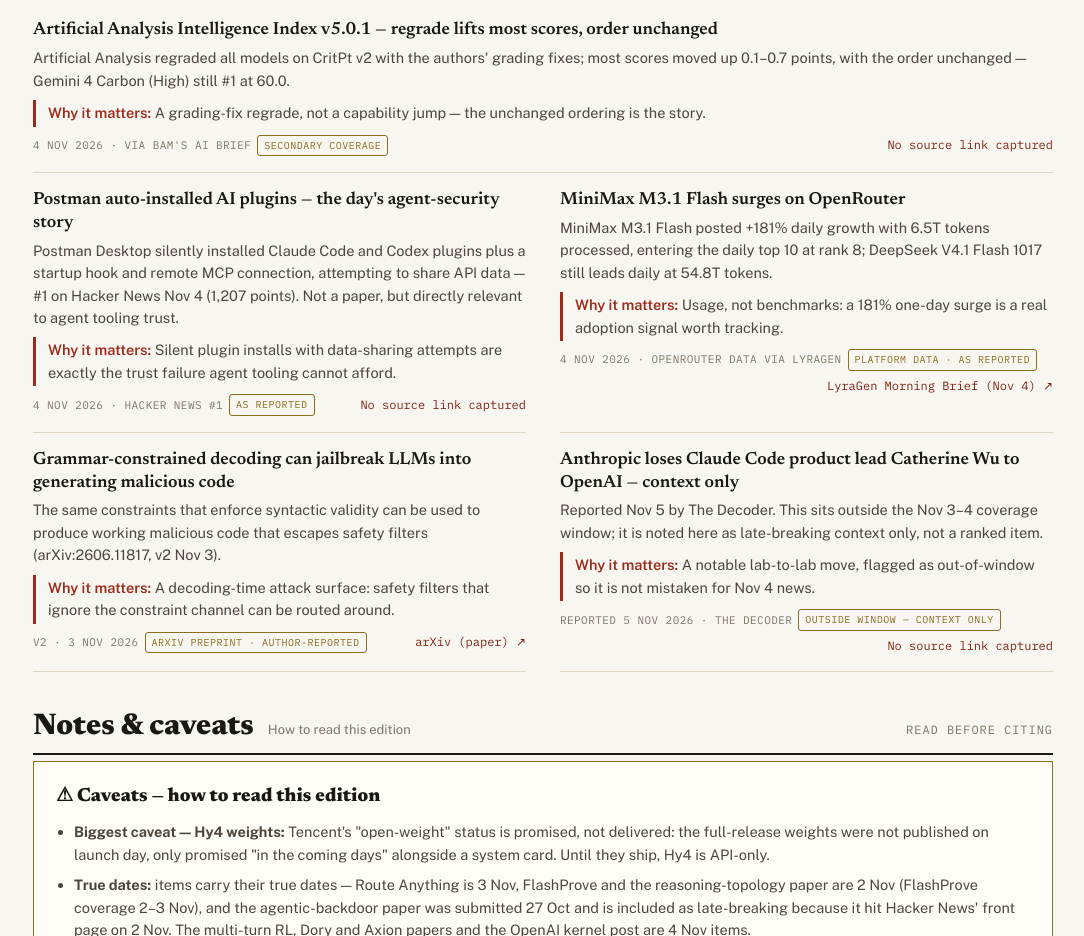
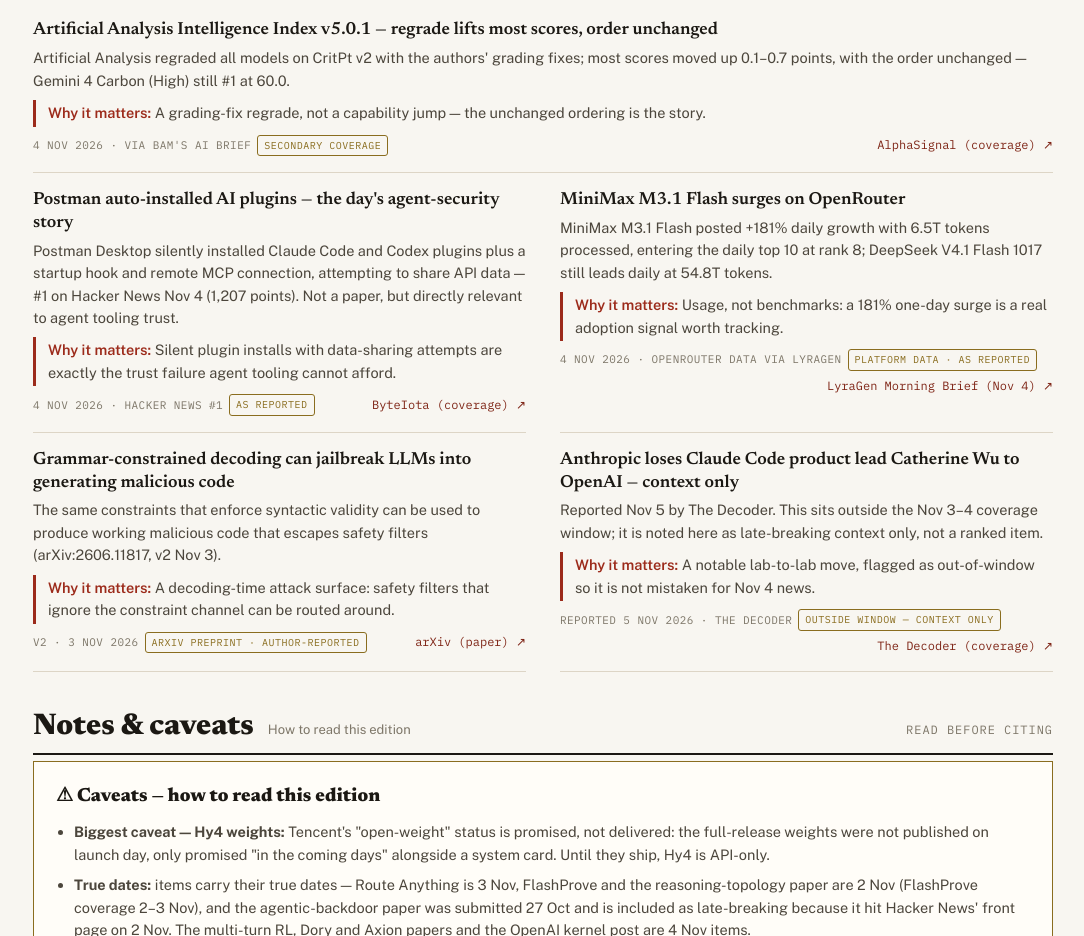
Before and after one commit to zanyaziz/llm-research-daily, a plain HTML site: page editions/2026-11-05.html in a window 1280 px wide. Shown: the part 6891-7827 px from the top of the page, without its empty margins (97-1181 px from the left). Drawn offline with nearby package versions, Linux system fonts and the light colour scheme.

Commit message:
LLM Research Daily: edition 2026-11-05 — add source links to all briefs

```diff
--- a/editions/2026-11-05.html
+++ b/editions/2026-11-05.html
@@ -157,11 +157,11 @@
         {"date":"4 Nov 2026 · OpenAI","name":"Images 2.6 — GIFs, SVG export, and two new image models","desc":"OpenAI released Images 2.6 in ChatGPT, Codex and the API, with two API models: GPT-Image-2.6 Flare (fast; as little as ~6 seconds at low quality) and GPT-Image-2.6 Sunburst (detail/consistency). New capabilities include animated GIF output, SVG export, markup-guided edits, a 'complexity' parameter, and reusable reference images in ChatGPT. OpenAI says generation is 50% faster than before and that users now create ~4 billion images a week across its products. Token prices are unchanged from 2.5 ($5/$8/$30 per million text/image-input/image-output tokens), though the new models spend more output tokens per image at low/medium quality, raising effective per-image cost.","why":"Not an LLM paper, but a major model release from the biggest lab — and the GIF/SVG additions turn image generation into a more programmable, agent-friendly tool. The pricing nuance (same rates, more tokens per image) is the kind of detail that matters to builders.","price":"2 models","note":"Flare + Sunburst · GIF + SVG output · token prices unchanged from 2.5, more tokens per image","flag":"Vendor-reported · speed and usage figures unverified","urls":[{"label":"TSN Media (coverage)","url":"https://tsnmedia.org/openai-images-2-6/"},{"label":"eesel AI (coverage)","url":"https://www.eesel.ai/blog/chatgpt-images-2-6"}]}
       ];
       var BRIEFS = [
-        {"title":"Artificial Analysis Intelligence Index v5.0.1 — regrade lifts most scores, order unchanged","feature":true,"body":"Artificial Analysis regraded all models on CritPt v2 with the authors' grading fixes; most scores moved up 0.1–0.7 points, with the order unchanged — Gemini 4 Carbon (High) still #1 at 60.0.","date":"4 Nov 2026 · via Bam's AI Brief","flag":"Secondary coverage","why":"A grading-fix regrade, not a capability jump — the unchanged ordering is the story.","urls":[]},
-        {"title":"Postman auto-installed AI plugins — the day's agent-security story","body":"Postman Desktop silently installed Claude Code and Codex plugins plus a startup hook and remote MCP connection, attempting to share API data — #1 on Hacker News Nov 4 (1,207 points). Not a paper, but directly relevant to agent tooling trust.","date":"4 Nov 2026 · Hacker News #1","flag":"As reported","why":"Silent plugin installs with data-sharing attempts are exactly the trust failure agent tooling cannot afford.","urls":[]},
+        {"title":"Artificial Analysis Intelligence Index v5.0.1 — regrade lifts most scores, order unchanged","feature":true,"body":"Artificial Analysis regraded all models on CritPt v2 with the authors' grading fixes; most scores moved up 0.1–0.7 points, with the order unchanged — Gemini 4 Carbon (High) still #1 at 60.0.","date":"4 Nov 2026 · via Bam's AI Brief","flag":"Secondary coverage","why":"A grading-fix regrade, not a capability jump — the unchanged ordering is the story.","urls":[{"label":"AlphaSignal (coverage)","url":"https://alphasignal.ai/news/artificial-analysis-opens-critpt-v2-api-so-developers-can-grade-physics-ai"}]},
+        {"title":"Postman auto-installed AI plugins — the day's agent-security story","body":"Postman Desktop silently installed Claude Code and Codex plugins plus a startup hook and remote MCP connection, attempting to share API data — #1 on Hacker News Nov 4 (1,207 points). Not a paper, but directly relevant to agent tooling trust.","date":"4 Nov 2026 · Hacker News #1","flag":"As reported","why":"Silent plugin installs with data-sharing attempts are exactly the trust failure agent tooling cannot afford.","urls":[{"label":"ByteIota (coverage)","url":"https://byteiota.com/postman-just-silently-installed-itself-into-claude-code/"}]},
         {"title":"MiniMax M3.1 Flash surges on OpenRouter","body":"MiniMax M3.1 Flash posted +181% daily growth with 6.5T tokens processed, entering the daily top 10 at rank 8; DeepSeek V4.1 Flash 1017 still leads daily at 54.8T tokens.","date":"4 Nov 2026 · OpenRouter data via LyraGen","flag":"Platform data · as reported","why":"Usage, not benchmarks: a 181% one-day surge is a real adoption signal worth tracking.","urls":[{"label":"LyraGen Morning Brief (Nov 4)","url":"https://www.lyragen.co.uk/blog/morning-brief-2026-11-04"}]},
         {"title":"Grammar-constrained decoding can jailbreak LLMs into generating malicious code","body":"The same constraints that enforce syntactic validity can be used to produce working malicious code that escapes safety filters (arXiv:2606.11817, v2 Nov 3).","date":"v2 · 3 Nov 2026","flag":"arXiv preprint · author-reported","why":"A decoding-time attack surface: safety filters that ignore the constraint channel can be routed around.","urls":[{"label":"arXiv (paper)","url":"https://arxiv.org/abs/2606.11817"}]},
-        {"title":"Anthropic loses Claude Code product lead Catherine Wu to OpenAI — context only","body":"Reported Nov 5 by The Decoder. This sits outside the Nov 3–4 coverage window; it is noted here as late-breaking context only, not a ranked item.","date":"Reported 5 Nov 2026 · The Decoder","flag":"Outside window — context only","why":"A notable lab-to-lab move, flagged as out-of-window so it is not mistaken for Nov 4 news.","urls":[]}
+        {"title":"Anthropic loses Claude Code product lead Catherine Wu to OpenAI — context only","body":"Reported Nov 5 by The Decoder. This sits outside the Nov 3–4 coverage window; it is noted here as late-breaking context only, not a ranked item.","date":"Reported 5 Nov 2026 · The Decoder","flag":"Outside window — context only","why":"A notable lab-to-lab move, flagged as out-of-window so it is not mistaken for Nov 4 news.","urls":[{"label":"The Decoder (coverage)","url":"https://the-decoder.com/anthropic-loses-product-lead-catherine-wu-behind-claude-code-to-openai/"}]}
       ];
       var NOTES = [
         "Tencent Hy4's open-weight status is promised, not delivered: weights were not published on launch day, only promised 'in the coming days' alongside a system card. Until they ship, Hy4 is API-only.",
```
